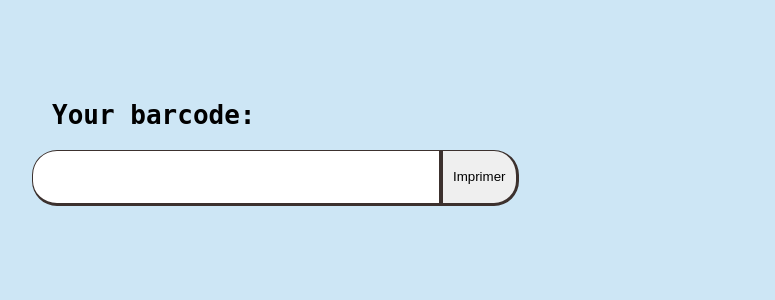
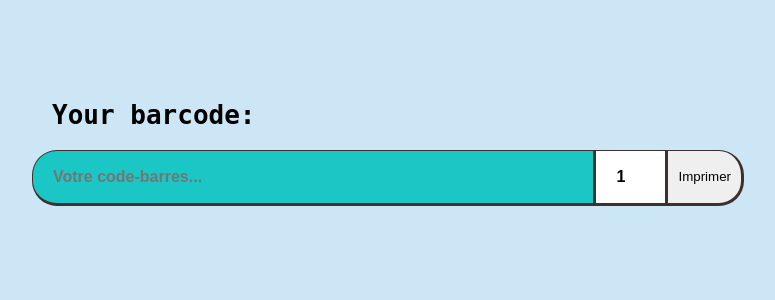
Before and after one commit to superquinquin/Brcd-Printer, a Python web app: template Brcd-printer/templates/index.html in a window 1280 px wide. Shown: the top 300 px of the page, without its empty margins (224-999 px from the left). Run offline with Jinja, Linux system fonts and the light colour scheme; the template is opened without the code that fills it, so the values that code supplies are empty.

Commit message:
setup webserver & preparing endpoints

```diff
--- a/Brcd-printer/static/css/index.css
+++ b/Brcd-printer/static/css/index.css
@@ -24,7 +24,16 @@ body {
     width: 60%;
 }
 
+.border {
+    border-left: solid 1px var(--secondary);
+    border-top: solid 1px var(--secondary);
+    border-right: solid 3px var(--secondary);
+    border-bottom: solid 3px var(--secondary);
+}
 
+
+
+/* BARCODE INPUT SECTION */
 .barcode {
     margin: 0 auto;
 }
@@ -32,18 +41,19 @@ body {
 .input-label {
     display: block;
     margin: 0 0 20px 20px;
-
-
     font-size: 2em;
     font-weight: bold;
 }
 
 .input-field {
     display: block;
+    width: 100%;
 }
 
-.field {
-    width: 50%;
+/* LEFT FIELD */
+
+.leftfield {
+    width: 70%;
     height: 50px;
     font-weight: bold;
     font-size: 1em;
@@ -52,18 +62,33 @@ body {
     border-bottom-left-radius: 25px;
 }
 
-.field:focus {
+
+/* MID FIELD */
+.midfield {
+    width: 6%;
+    height: 50px;
+    margin-left: -8px;
+
+    padding-left: 20px;
+    font-weight: bold;
+    font-size: 1em;
+}
+
+
+.leftfield:focus, .midfield:focus {
     outline: none;
     transition: background-color 0.2s ease;
     background-color: var(--items-done);
 }
 
-.field:hover {
+.leftfield:hover, .midfield:hover {
     transition: background-color 0.2s ease;
     background-color: var(--itemshover-done);
 }
 
-.accept {
+
+/* rightfield */
+.rightfield {
     position: relative;
     top: -1px;
     width: 10%;
@@ -73,14 +98,7 @@ body {
     border-bottom-right-radius: 25px;
 }
 
-.accept:hover {
+.rightfield:hover {
     transition: background-color 0.2s ease;
     background-color: var(--itemshover-done);
 }
-
-.border {
-    border-left: solid 1px var(--secondary);
-    border-top: solid 1px var(--secondary);
-    border-right: solid 3px var(--secondary);
-    border-bottom: solid 3px var(--secondary);
-}
--- a/Brcd-printer/templates/index.html
+++ b/Brcd-printer/templates/index.html
@@ -9,11 +9,14 @@
 <body>
     <main>
         <div class="barcode">
-            <label class="input-label" for="barcode">Your barcode:</label>
-            <div class="input-field">
-                <input class="field border" type="text" name="barcode">
-                <button class="accept border">Imprimer</button>
-            </div>
+            <form action="/job" method="post">
+                <label class="input-label" for="barcode">Your barcode:</label>
+                <div class="input-field">
+                    <input class="leftfield border" type="text" name="barcode" value="" autofocus placeholder="Votre code-barres...">
+                    <input class="midfield border" type="number" value="1" min="1" max="32" name="quantity">
+                    <button class="rightfield border" type="submit">Imprimer</button>
+                </div>
+            </form>
         </div>
     </main>
 </body>
--- a/pyproject.toml
+++ b/pyproject.toml
@@ -11,6 +11,8 @@ python = "^3.10"
 sanic = "^23.12.1"
 brother-ql = "^0.9.4"
 python-barcode = "^0.15.1"
+sanic-ext = "^23.12.0"
+jinja2 = "^3.1.3"
 
 
 [build-system]
```
Also changed, not shown: Brcd-printer/main.py (+36 -0 lines), asgi.py (added), 1 other file.
